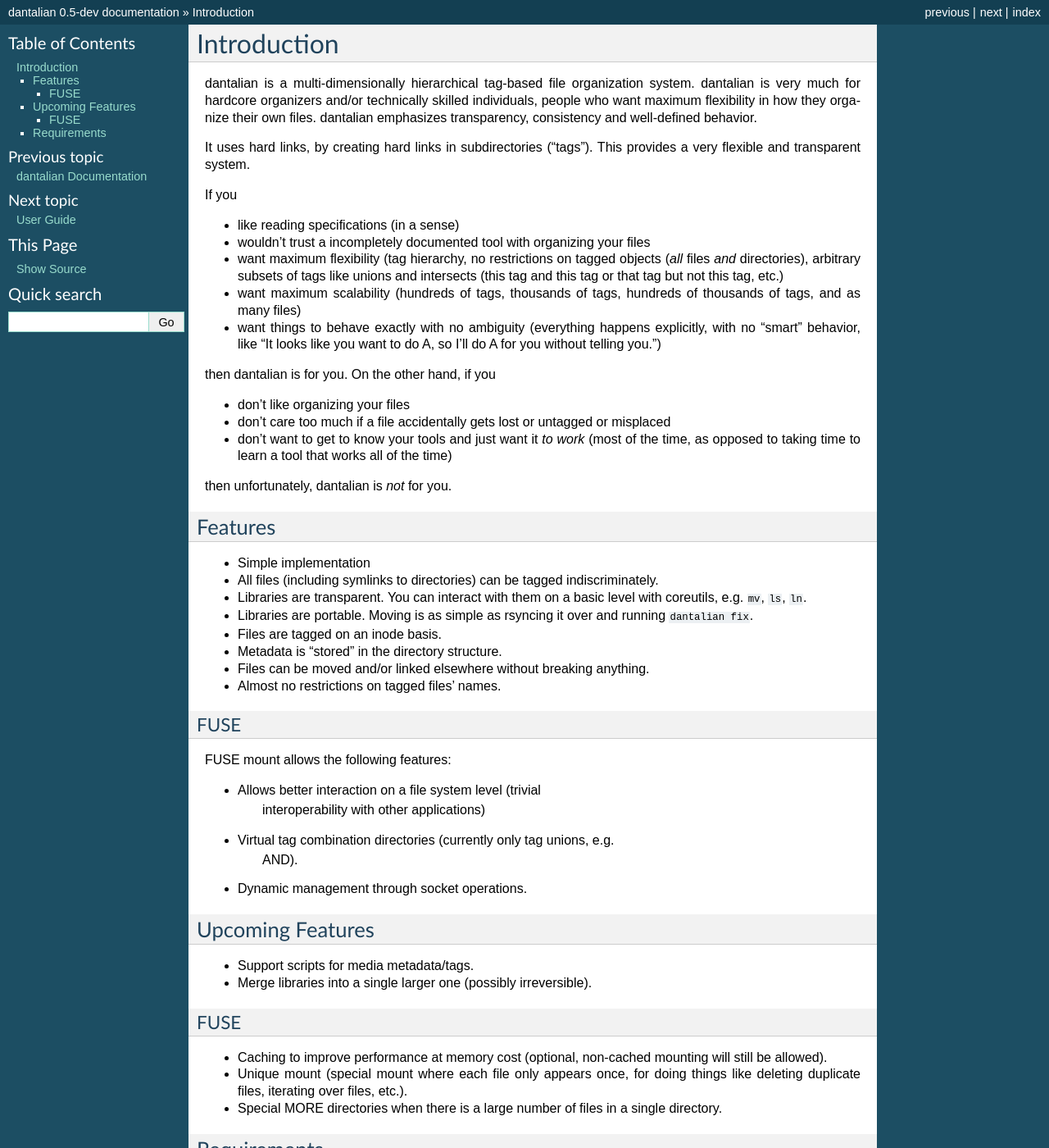
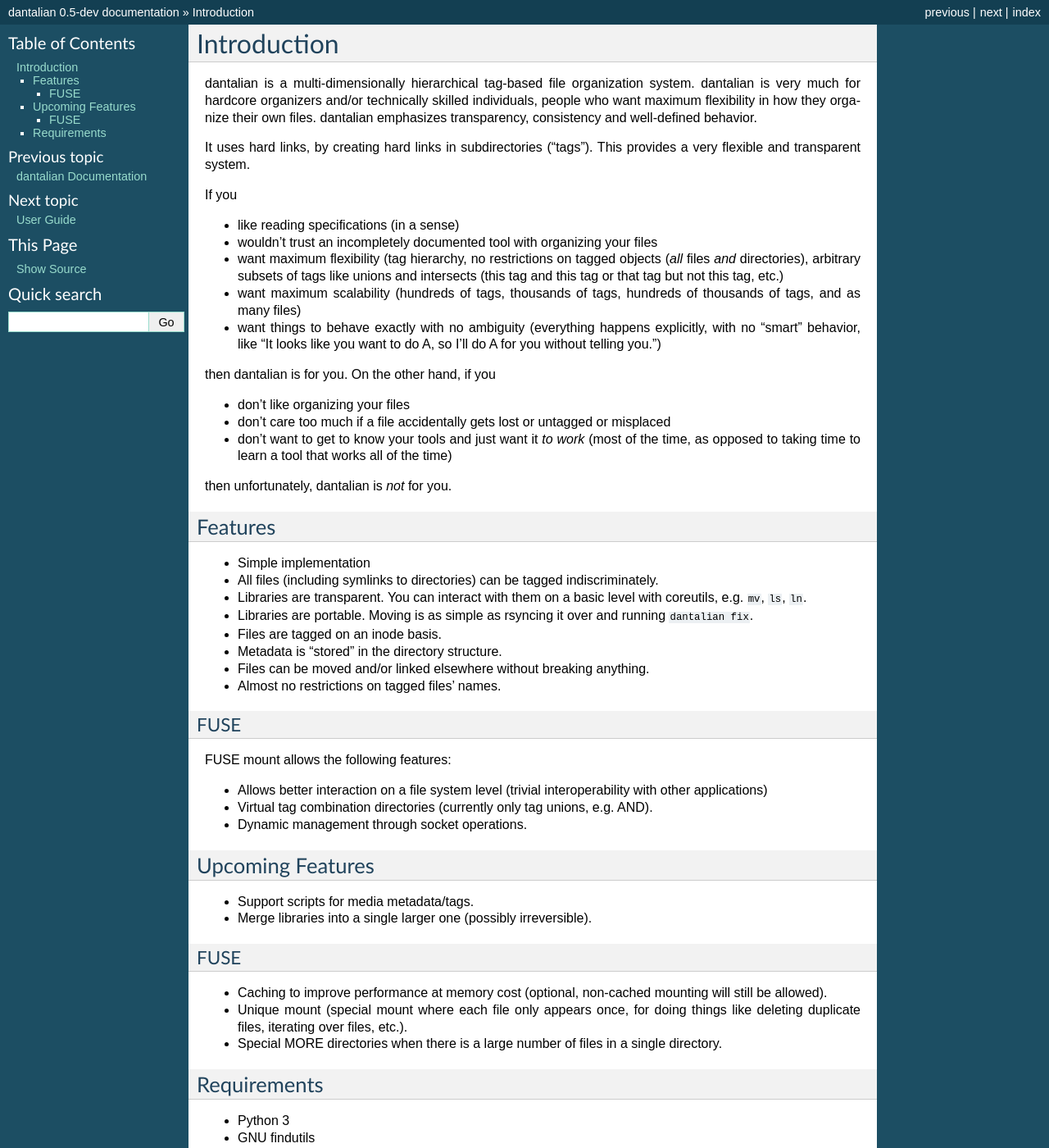
Before and after one commit to darkfeline/dantalian, a Sphinx documentation site: the page built from doc/intro.rst, in a window 1280 px wide and 1400 px high. Shown: the whole window at 82% size. Built offline with Sphinx 7.4.7, drawn with Linux system fonts in a browser that asks for light colours.

Commit message:
Fix typo in documentation

```diff
--- a/doc/intro.rst
+++ b/doc/intro.rst
@@ -13,7 +13,7 @@ This provides a very flexible and transparent system.
 If you
 
 - like reading specifications (in a sense)
-- wouldn't trust a incompletely documented tool with organizing your
+- wouldn't trust an incompletely documented tool with organizing your
   files
 - want maximum flexibility (tag hierarchy, no restrictions on tagged
   objects (*all* files *and* directories), arbitrary subsets of tags
@@ -56,9 +56,9 @@ FUSE
 FUSE mount allows the following features:
 
 - Allows better interaction on a file system level (trivial
-   interoperability with other applications)
+  interoperability with other applications)
 - Virtual tag combination directories (currently only tag unions, e.g.
-   AND).
+  AND).
 - Dynamic management through socket operations.
 
 Upcoming Features
```
